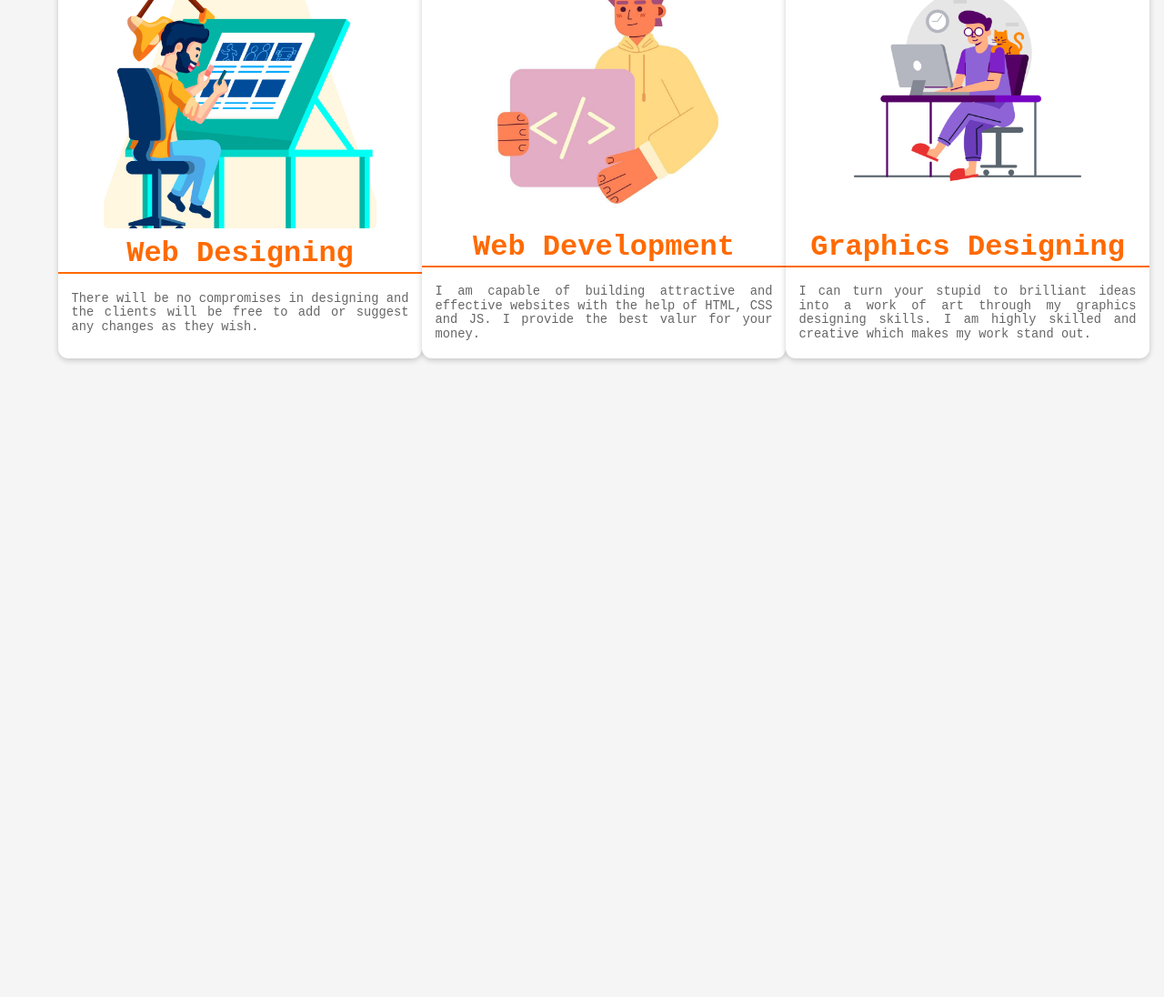
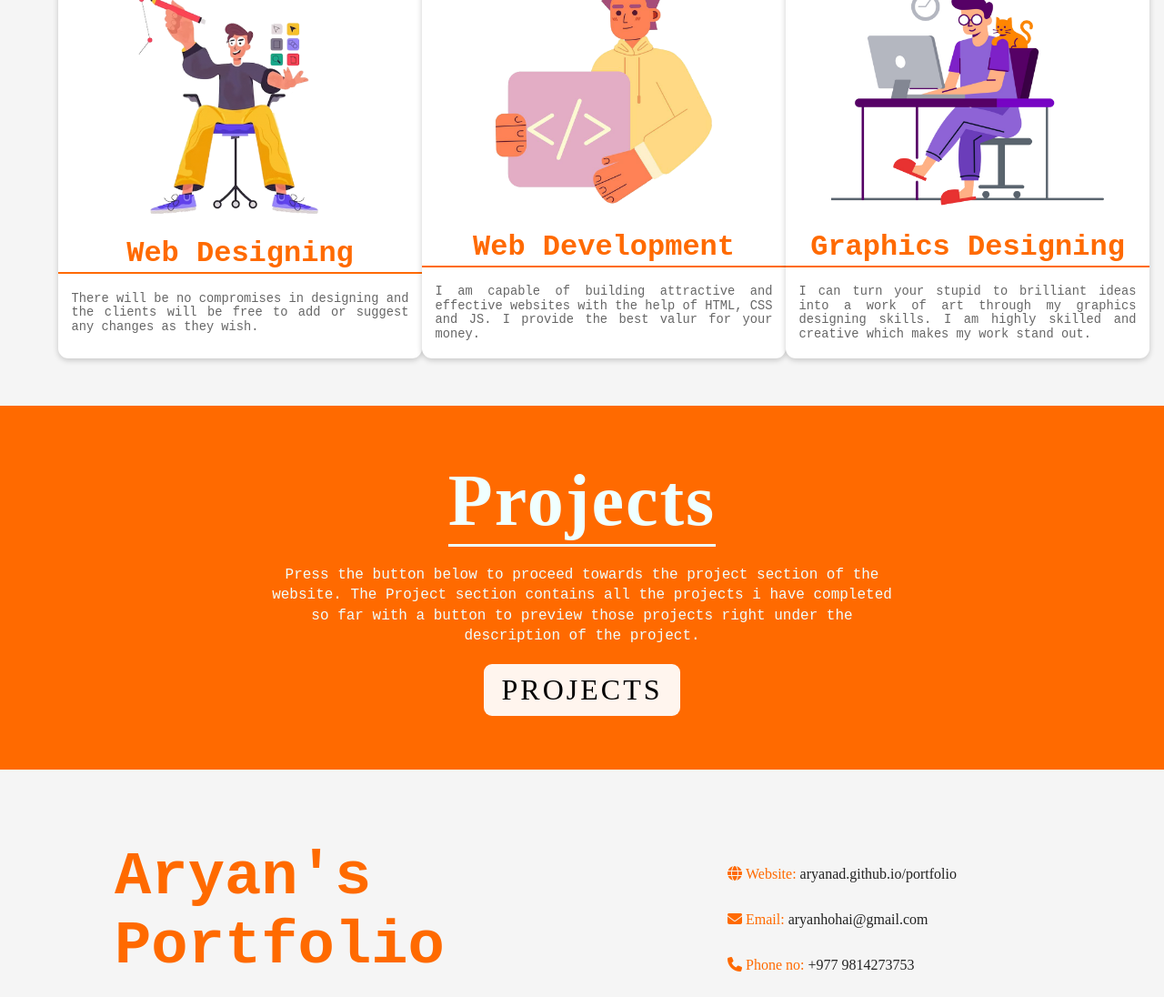
Before and after one commit to AryanAD/portfolio, a plain HTML site: page index.html in a window 1280 px wide. Shown: the part 1600-2696 px from the top of the page at 91% size. Before the commit the page ends 2046 px from the top, so only its background shows below. Drawn offline with Linux system fonts and the light colour scheme.

Commit message:
index.html

```diff
--- a/index.html
+++ b/index.html
@@ -5,6 +5,9 @@
         <meta charset="UTF-8">
         <meta name="viewport" content="width=device-width, initial-scale=1.0">
         <title>Document</title>
+        <link rel="stylesheet" href="https://cdnjs.cloudflare.com/ajax/libs/font-awesome/6.4.2/css/all.min.css"
+            integrity="sha512-z3gLpd7yknf1YoNbCzqRKc4qyor8gaKU1qmn+CShxbuBusANI9QpRohGBreCFkKxLhei6S9CQXFEbbKuqLg0DA=="
+            crossorigin="anonymous" referrerpolicy="no-referrer" />
         <link rel="stylesheet" href="css/style.css">
     </head>
 
@@ -69,7 +72,7 @@
                     <button>
                         <div class="box">
                             <a href="services.html">
-                                <img src="assets/web_designing.jpg">
+                                <img src="assets/web_designing.png">
                                 <h3>Web Designing</h3>
                                 <p>There will be no compromises in designing
                                     and
@@ -81,7 +84,7 @@
                     <button>
                         <div class="box">
                             <a href="services.html">
-                                <img src="assets/web_development.jpg">
+                                <img src="assets/web_development.png">
                                 <h3>Web Development</h3>
                                 <p>I am capable
                                     of
@@ -96,7 +99,7 @@
                     <button>
                         <div class="box">
                             <a href="services.html">
-                                <img src="assets/graphics_designing.jpg">
+                                <img src="assets/graphics_designing.png">
                                 <h3>Graphics Designing</h3>
                                 <p>I can turn your stupid to brilliant ideas into a work of art through my graphics
                                     designing skills. I am highly skilled and creative which makes my work stand out.
@@ -107,6 +110,64 @@
                 </div>
             </div>
         </div>
+
+        <div class="fourthSection">
+            <div class="project">
+                <h2>Projects</h2>
+                <p>Press the button below to proceed towards the project section of the website.
+                    The Project section contains all the projects i have completed so far with a button to preview those
+                    projects right under the description of the project.
+                </p>
+                <button class="proBTN">
+                    <a href="projects.html">PROJECTS</a>
+                </button>
+            </div>
+        </div>
+
+        <footer class="footer">
+            <div class="footer-container">
+                <div class="left">
+                    <h1>Aryan's Portfolio</h1>
+                    <p>
+                        A portfolio website of Aryan Adhikari that contains all the information one requires about Aryan
+                        to hire him.
+                    </p>
+                </div>
+                <div class="right">
+                    <div class="contactInfo">
+                        <p>
+                            <i class="fa-solid fa-globe"></i>
+                        <div class="align">&nbsp;Website:&nbsp;</div><a href="https://aryanad.github.io/portfolio"
+                            target="_blank">aryanad.github.io/portfolio</a>
+                        </p>
+                    </div>
+                    <div class="contactInfo">
+                        <p>
+                            <i class="fa-solid fa-envelope"></i>
+                        <div class="align">&nbsp;Email:&nbsp;</div><a
+                            href="mailto:aryanhohai@gmail.com?subject=Portfolio Website"
+                            target="_blank">aryanhohai@gmail.com</a>
+                        </p>
+                    </div>
+                    <div class="contactInfo">
+                        <p>
+                            <i class="fa-solid fa-phone"></i>
+                        <div class="align">&nbsp;Phone no:&nbsp;</div><a href="tel:9814273753">+977 9814273753</a>
+                        </p>
+                    </div>
+                    <div class="contactInfo">
+                        <p>
+                            <i class="fa-brands fa-github"></i>
+                        <div class="align">&nbsp;Github:&nbsp;</div><a href="https://www.github.com/AryanAD"
+                            target="_blank">github.com/AryanAD</a>
+                        </p>
+                    </div>
+                </div>
+            </div>
+            <div class="bottom">
+                <p>Copyright &copy; 2023 | Aryan Adhikari</p>
+            </div>
+        </footer>
     </body>
 
 </html>
```
